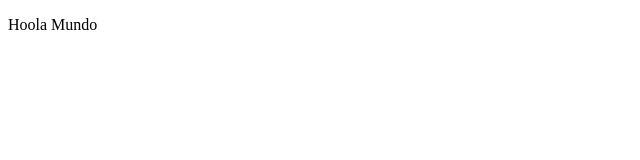
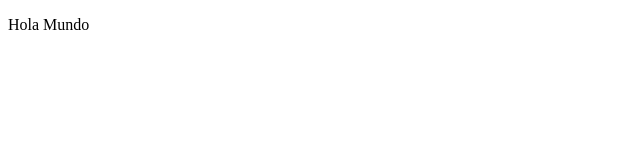
Before and after one commit to JuanJoseVillamizarCampus1/First-GIT, a plain HTML site: page index.html in a window 1280 px wide. Shown: the full height of the page, 0-640 px from the left. Drawn offline with Linux system fonts and the light colour scheme.

Commit message:
version 2.0

```diff
--- a/index.html
+++ b/index.html
@@ -8,7 +8,7 @@
 </head>
 <body>
     <div class="container">
-        <p>Hoola Mundo</p>
+        <p>Hola Mundo</p>
     </div>
 </body>
 </html>
```
